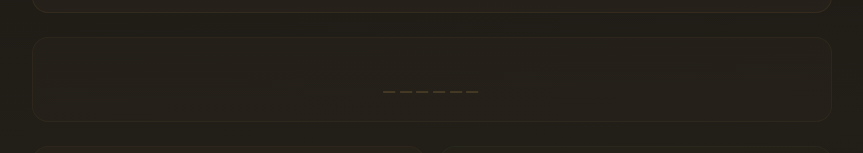
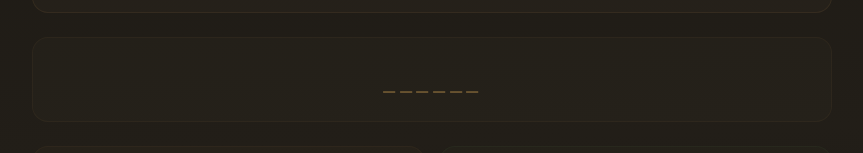
Before and after one commit to TypeAMU/semantics-game, a React (Vite) app: page / in a window 1280 px wide. Both pictures are taken after a click on the button 640 px from the left and 389 px from the top of the page. Shown: the part 285-438 px from the top of the page, without its empty margins (208-1071 px from the left). Built offline with nearby package versions, Linux system fonts and the light colour scheme.

Commit message:
Make word underscores more vivid
Co-Authored-By: Claude Opus 4.6 <noreply@anthropic.com>

```diff
--- a/src/Semantics.jsx
+++ b/src/Semantics.jsx
@@ -403,7 +403,7 @@ export default function Semantics({ mode = "streak", onBack }) {
                     fontSize: wordFontSize,
                     color: lt.found
                       ? allFound ? "#b8daa8" : "#a8d898"
-                      : "rgba(184,142,74,.25)",
+                      : "rgba(184,142,74,.5)",
                     textShadow: lt.found
                       ? allFound
                         ? "0 0 16px rgba(168,216,152,.3)"
@@ -423,7 +423,7 @@ export default function Semantics({ mode = "streak", onBack }) {
                   key={i}
                   style={{
                     fontSize: wordFontSize,
-                    color: "rgba(184,142,74,.25)",
+                    color: "rgba(184,142,74,.5)",
                     letterSpacing: ".08em",
                   }}
                 >
```
